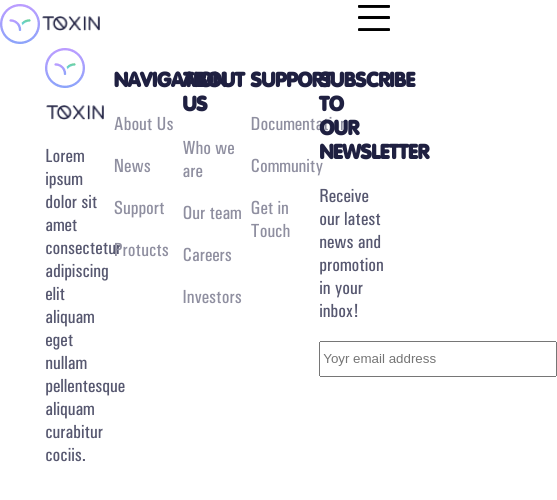
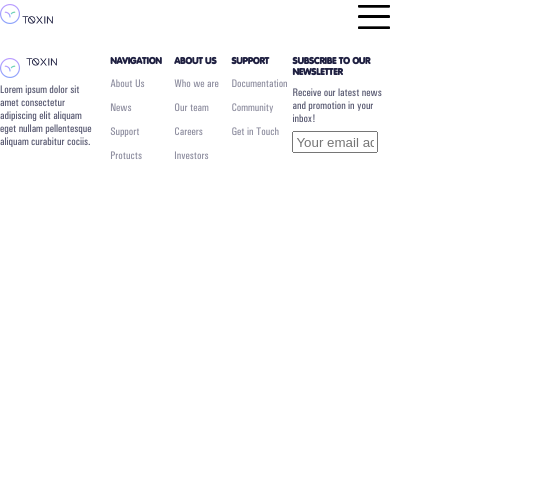
Before and after one commit to Mr-Tony0/Work-repository, a plain HTML site: page Kit.html in a window 390 px wide. Shown: the whole page, 557 px wide, since content can reach past the window. Drawn offline with Linux system fonts and the light colour scheme.

Commit message:
footer completed

```diff
--- a/Kit.html
+++ b/Kit.html
@@ -14,8 +14,8 @@
 	<header>
 		<div class="headerCenter">
 			<div class="headerCenter-name">
-				<img id="one-log" src="./img/Group.png" alt="">
-				<img id="two-log" src="./img/TOXIN.png">
+				<img class="one-log" src="./img/Group.png" alt="">
+				<img class="two-log" src="./img/TOXIN.png">
 				<p>
 
 				</p>
@@ -72,9 +72,9 @@
 
 	<footer>
 		<div class="footerGeneral">
-			<section class="footer-center big">
-				<img id="one-log" src="./img/Group.png" alt="">
-				<img id="two-log" src="./img/TOXIN.png">
+			<section class="big">
+				<img class="one-log" src="./img/Group.png" alt="">
+				<img class="two-log" src="./img/TOXIN.png">
 				<p>Lorem ipsum dolor sit amet consectetur adipiscing elit aliquam eget nullam pellentesque aliquam curabitur cociis.</p>
 			</section>
 			<section class="footer-center">
@@ -97,10 +97,10 @@
 				<p><a href="#">Community</a></p>
 				<p><a href="#">Get in Touch</a></p>
 			</section>
-			<section class="footer-center big">
+			<section class="big">
 			<h2>SUBSCRIBE TO OUR NEWSLETTER</h2>
 				<p>Receive our latest news and promotion in your inbox!</p>
-				<input type="email" placeholder="Yoyr email address">
+				<input type="email" placeholder="Your email address">
 
 			</section>
 		</div>
--- a/scss/style.scss
+++ b/scss/style.scss
@@ -27,14 +27,15 @@ header{
 	width:30%;
 
 }
-#one-log{
+.one-log{
 
 	width:40px;
 	height:40px;
 }
-#two-log{
+.two-log{
 	margin-left:2%;
 	margin-top:12px;
+	margin-bottom:12px;
 	height:15px;
 
 }
@@ -114,17 +115,25 @@ footer{
 }
 .footerGeneral{
 	display:flex;
-	width:80%;
+	width:83%;
+	justify-content:space-between;
 }
 .footer-center{
-	width:20%;
-	padding-left:2%;
+	//width:20%;
+	margin-left:2%;
+
 }
 .big{
-	width:20%;
+	padding:0;
+	p{
+		padding:0;
+		margin:0;
+	}
+	width:25%;
 	input{
-		height:30px;
-		width:230px;
+		margin-top:6%;
+		height:13%;
+		width:80%;
 	}
 }
 
@@ -141,7 +150,7 @@ footer{
 
 
 
-@media screen and (min-width: 1000px) and (max-width: 1100px){
+@media screen and (min-width: 850px) and (max-width: 1100px){
 /*
 	.headerCenter-menu-ul{
 		@include sizeLaptop;
@@ -150,6 +159,10 @@ footer{
 		}
 	}*/
 	.headerCenter{
+		width:90%;
+	}
+	.footerGeneral{
+
 		width:90%;
 	}
 }
@@ -173,18 +186,31 @@ footer{
 	}
 }
 @media screen and (min-width: 750px) and (max-width: 850px){
+
 	.headerCenter{
 		width:95%;
 	}
+
 	.headerCenter-menu{
 		font-size:$sizeLow;
 		select{
 			font-size:$sizeLow;
 		}
 	}
+	.footerGeneral{
+		width:95%;
+		p{
+			font-size:15px;
+		}
+	}
+
 }
 @media screen and (min-width: 320px) and (max-width: 750px){
 	.headerCenter{
+		width:100%;
+	}
+	.footerGeneral{
+
 		width:100%;
 	}
 	.desktop{
@@ -193,4 +219,36 @@ footer{
 	.mobile{
 		display:flex;
 	}
+	.footerGeneral{
+		.footer-center,.big{
+			padding:0;
+
+		}
+		p{
+			font-size:11px;
+		}
+		h2{
+			font-size:11px;
+		}
+	}
+	.one-log{
+		width:20px;
+		height:20px;
+	}
+	.two-log{
+		height:8px;
+	}
+	//.big{
+	//	input{
+	//		width:70px;
+	//		height:10px;
+	//	}
+	//}
 }
+@media screen and (min-width: 750px) and (max-width: 870px){
+	.big{
+		input{
+			width:160px;
+		}
+	}
+}
```
Also changed, not shown: css/style.css.
